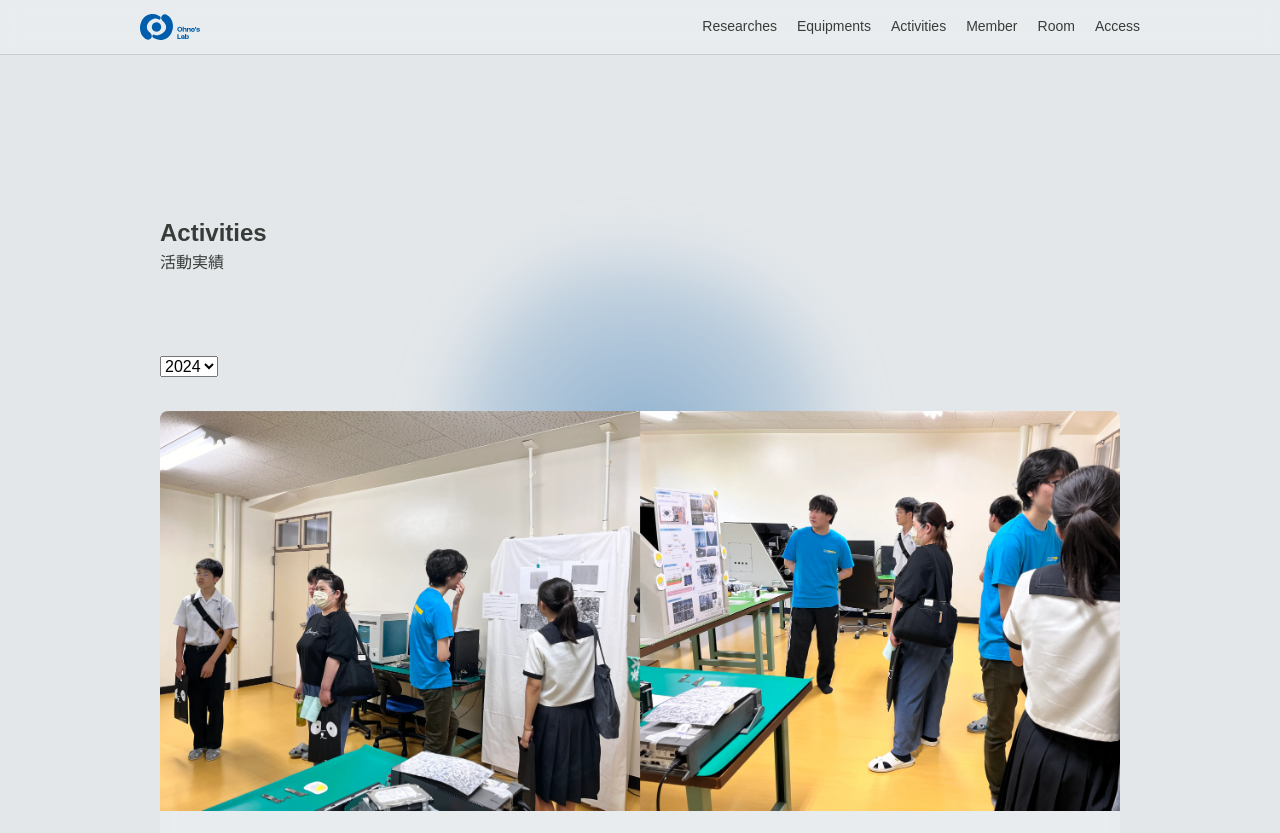
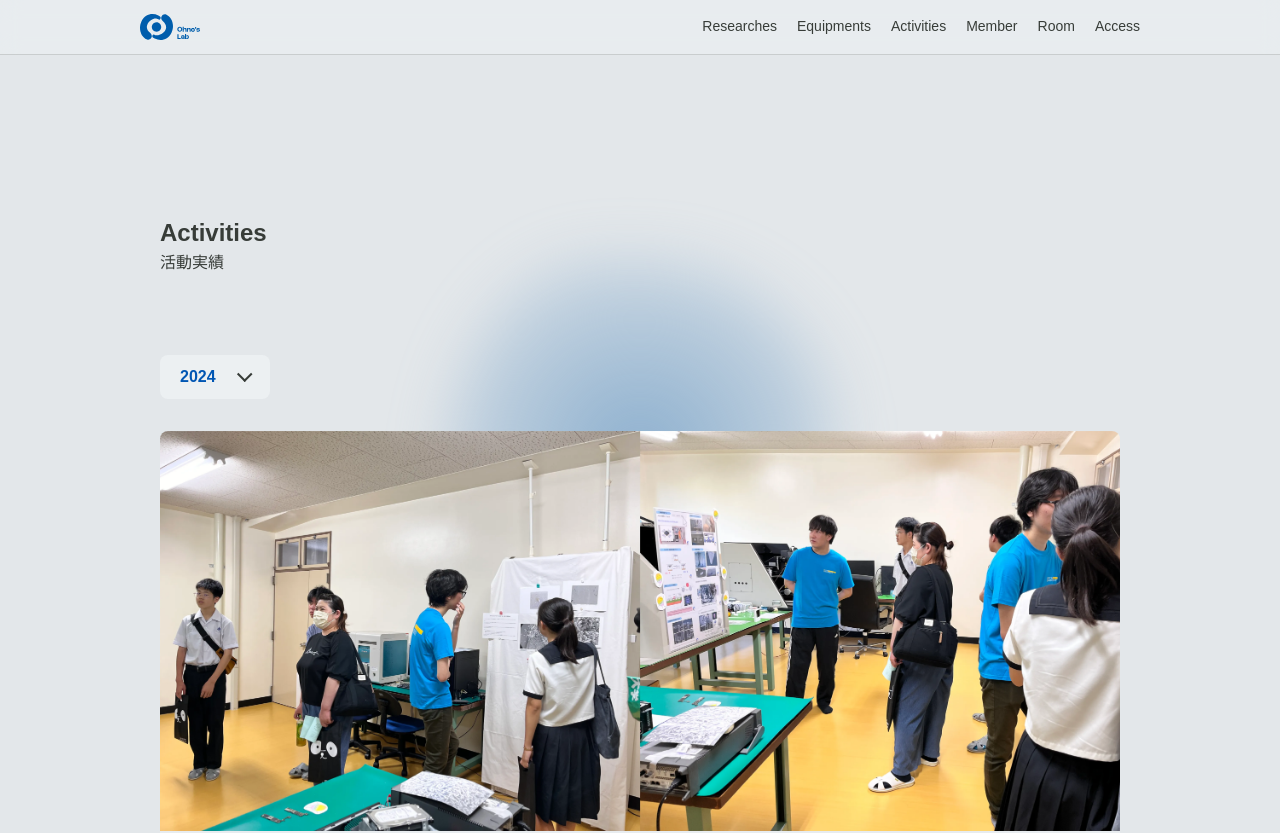
Before and after one commit to svertkatter/ohnolab3, a Nuxt app: page /activities in a window 1280 px wide. Shown: the top 833 px of the page. Built offline with nearby package versions, Linux system fonts and the light colour scheme; a web font is replaced by a local one.

Commit message:
style: :lipstick: メニューのデザインを調整

```diff
--- a/assets/css/style.css
+++ b/assets/css/style.css
@@ -389,6 +389,49 @@ img{
 }
 
 .yearly-act{
+    .year {
+        position: relative;
+        display: inline-block;
+        width: 110px; /* セレクトボックスの幅を調整 */
+      }
+
+      .select-year {
+        appearance: none; /* デフォルトの矢印を非表示に */
+        -webkit-appearance: none;
+        -moz-appearance: none;
+        background-color: #ecf0f2; /* 背景色を指定 */
+        color: #0056b3; /* テキストの色 */
+        padding: 10px 30px 10px 20px; /* パディングを指定、右側に矢印分のスペースを確保 */
+        border: none; /* 枠線を非表示 */
+        border-radius: 8px; /* 角を丸くする */
+        font-size: 16px;
+        font-weight: bold;
+        cursor: pointer;
+        width: 100%; /* ボックス全体をカバーするように幅を100%に */
+        position: relative; /* 矢印の配置に必要 */
+      }
+
+      .year::after {
+        content: ''; /* ボーダーで矢印を作成 */
+        position: absolute;
+        right: 20px; /* 右端に配置 */
+        top: 50%;
+        width: 0.7em;
+  height: 0.7em;
+  border: 2px solid currentColor;
+  border-left: 0;
+  border-bottom: 0;
+  box-sizing: border-box;
+  transform: translateY(-75%) rotate(135deg);
+        pointer-events: none; /* 矢印部分のクリックを無効に */
+        z-index: 2; /* 矢印を前面に表示 */
+      }
+
+      .select-year:focus {
+        outline: none; /* フォーカス時のアウトラインを非表示に */
+        box-shadow: 0 0 5px rgba(0, 86, 179, 0.5); /* フォーカス時の影を追加 */
+      }
+
     .act-list{
         margin-top: 2em;
         display: grid;
--- a/components/YearlyAct.vue
+++ b/components/YearlyAct.vue
@@ -1,11 +1,13 @@
 <!-- components/YearlyActs.vue -->
 <template>
     <div class="yearly-act">
-      <select v-model="selectedYear" @change="filterActs">
+        <div class="year">
+            <select v-model="selectedYear" @change="filterActs" class="select-year">
         <option v-for="year in years" :key="year" :value="year">
           {{ year }}
         </option>
       </select>
+        </div>
 
       <div v-if="filteredActs.length" class="act-list">
         <ActCard
```
